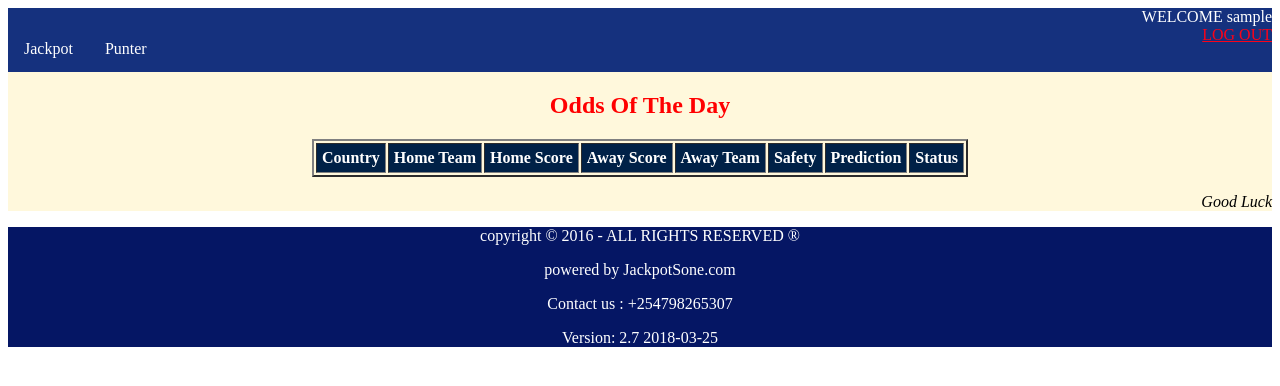
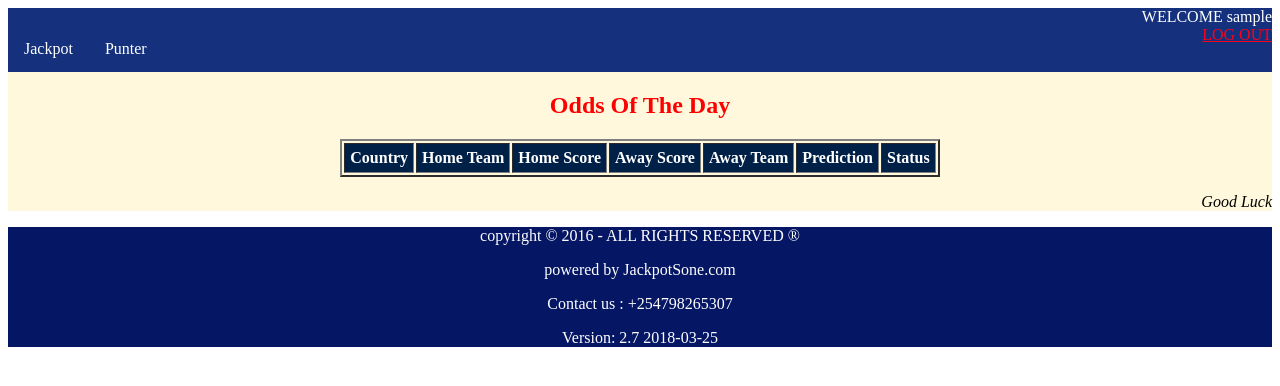
Before and after one commit to clonetech/jackpotsone, a Django app: page /punter/ in a window 1280 px wide. Shown: the top 386 px of the page. Run offline with Django 3.2, Linux system fonts and the light colour scheme; the visitor is signed in with stand-in values (Sample User, id 1); data that the repository does not hold is empty.

Commit message:
make it better

```diff
--- a/jackpot/templates/punter.html
+++ b/jackpot/templates/punter.html
@@ -45,7 +45,6 @@ Sportpesajp - Vip Services
   <th style='color: white'>Home Score</th>
   <th style='color: white'>Away Score</th>
   <th style='color: white'>Away Team</th>
-  <th style='color: white'>Safety</th>
   <th style='color: white'>Prediction</th>
   <th style='color: white'>Status</th>
   </tr>
@@ -61,8 +60,6 @@ Sportpesajp - Vip Services
           <td style='background-color: #87CEEB;' >{{ item.away_score}}</td>
 
           <td>{{ item.away_team}}</td>
-
-          <td style='background-color: #9EB9D4;' >{{ item.safety}}</td>
 
           <td style='background-color: #87CEEB;' >{{ item.prediction}}</td>
 
```
